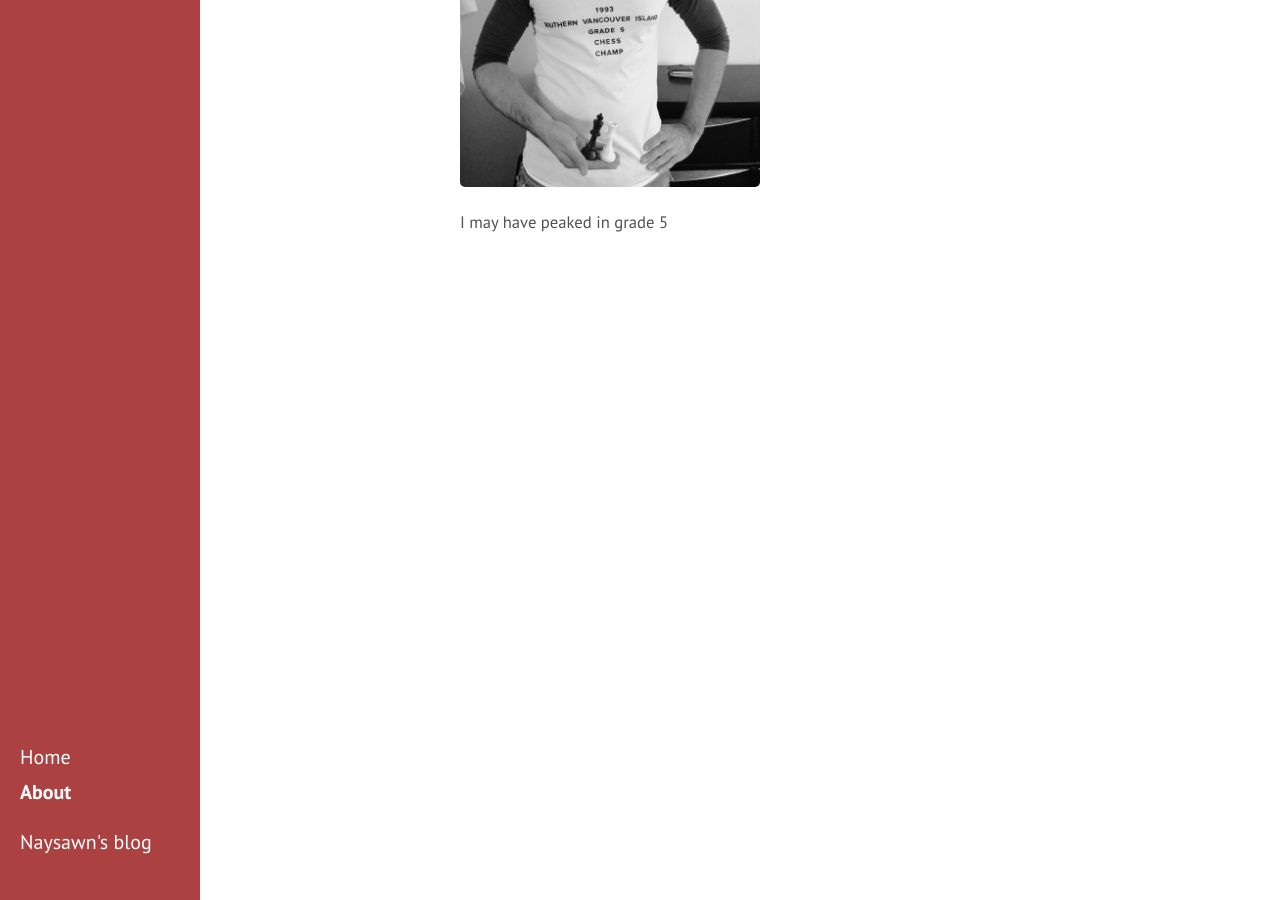
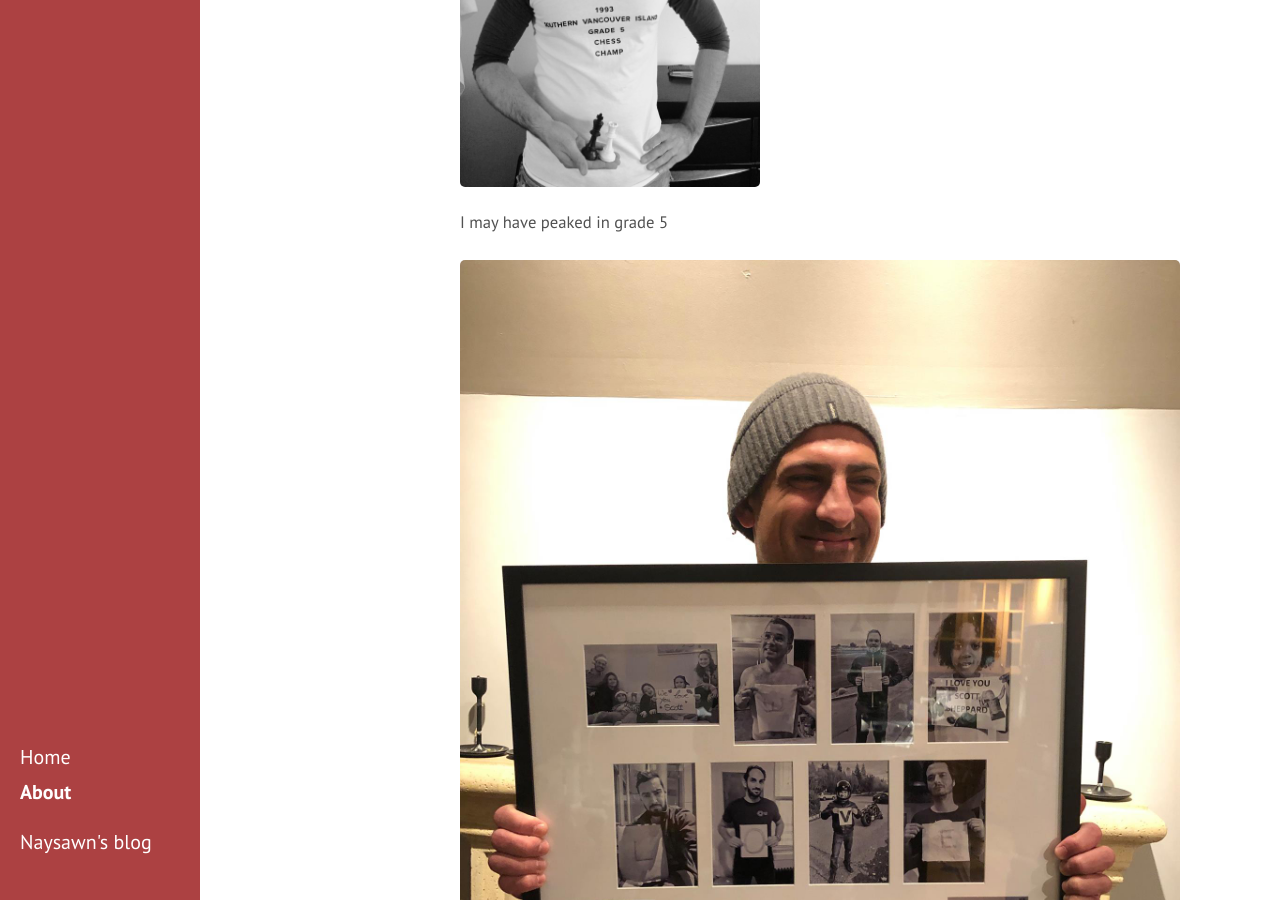
Before and after one commit to naysawn/naysawn.github.io, a Jekyll site: the page built from about.md, in a window 1280 px wide and 900 px high, scrolled down 449 px. Built offline with Jekyll 4.4.1, drawn with Linux system fonts in a browser that asks for light colours.

Commit message:
Updated About

```diff
--- a/about.md
+++ b/about.md
@@ -8,3 +8,5 @@
 
 <img style="width: 300px;" src="/assets/photos/chess.jpg" />
 <small>I may have peaked in grade 5</small>
+
+![Scott birthday.jpg](/uploads/Scott%20birthday.jpg)
```
